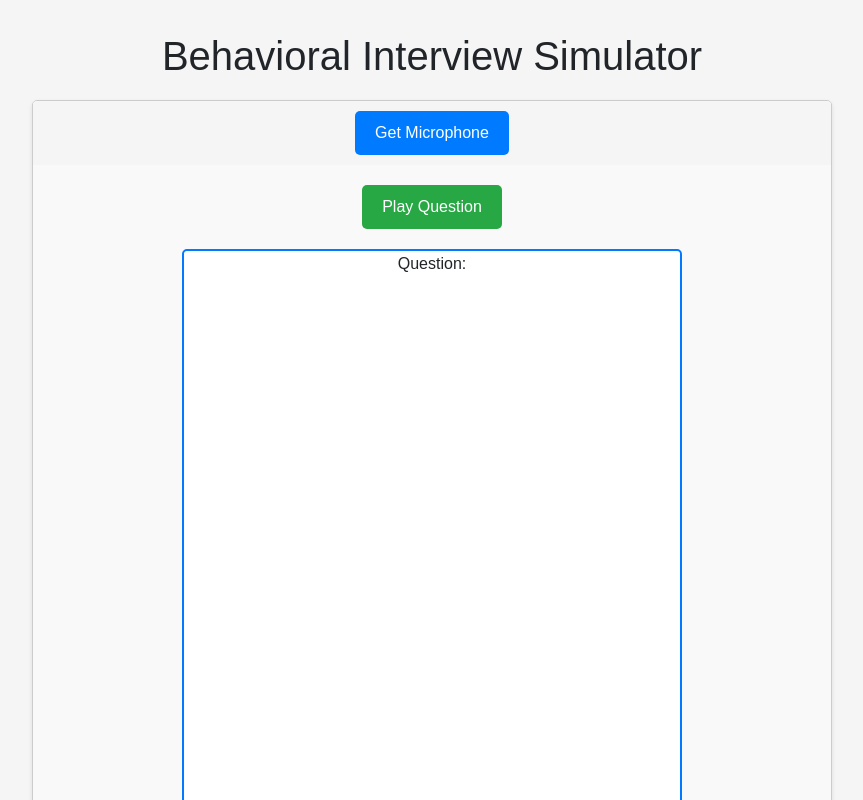
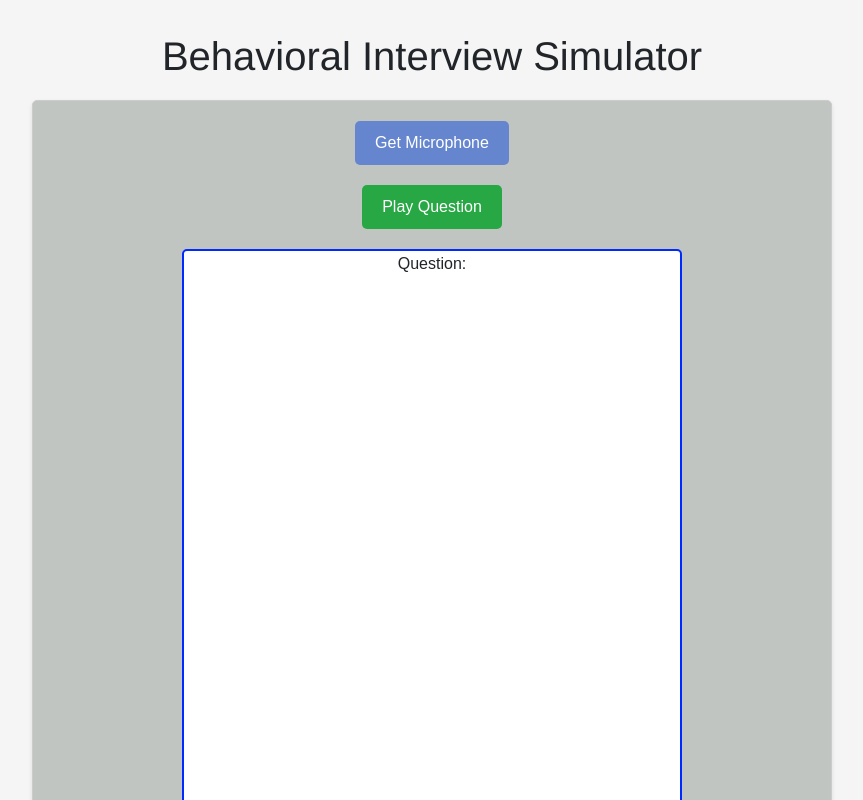
Before and after one commit to agdhruv14/Behavioral, a React (Vite) app in the folder react-recorder/: page / in a window 1280 px wide. Shown: the top 800 px of the page, without its empty margins (208-1071 px from the left). Built offline with nearby package versions, Linux system fonts and the light colour scheme.

Commit message:
changed feedback page

```diff
--- a/react-recorder/src/App.css
+++ b/react-recorder/src/App.css
@@ -5,3 +5,7 @@
   text-align: center;
 
 }
+
+.header {
+  font-family: 'Franklin Gothic Medium', 'Arial Narrow', Arial, sans-serif;
+}
--- a/react-recorder/src/App.jsx
+++ b/react-recorder/src/App.jsx
@@ -13,7 +13,7 @@ const App = () => {
     };
     return (
         <div>
-            <h1>Behavioral Interview Simulator</h1>
+            <h1 className = "header">Behavioral Interview Simulator</h1>
             <div>
                 {showAudioRecorder ? <AudioRecorder /> : <Feedback />}
             </div>
--- a/react-recorder/src/AudioRecorder.jsx
+++ b/react-recorder/src/AudioRecorder.jsx
@@ -102,7 +102,7 @@ const AudioRecorder = () => {
 
     return (
        <div className="chatbot-container">
-        <div className="audio-controls">
+        <div className="audio-playe">
             {!permission ? (
                 <button onClick={getMicrophonePermission} type="button">
                     Get Microphone
--- a/react-recorder/src/Feedback.jsx
+++ b/react-recorder/src/Feedback.jsx
@@ -10,6 +10,7 @@ const Feedback=() => {
     useEffect(() => {
         // Using fetch to fetch the api from
         // flask server it will be redirected to proxy
+        const fetchData=async () => {
         fetch("http://127.0.0.1:8080/analysis", {
             mode: "cors"
         }).then((res) => {
@@ -20,8 +21,19 @@ const Feedback=() => {
                 description: responseData.Analysis
             });
         })
+        }
+        const handleVisibilityChange = () => {
+            if (!document.hidden) {
+                fetchData();
+            }
+        };
+        document.addEventListener('visibilitychange', handleVisibilityChange);
+        // Fetch data when component mounts
+        fetchData();
+        return () => {
+            document.removeEventListener('visibilitychange', handleVisibilityChange);
+        };
         }, []);
-
 
     return (
         <div>
--- a/react-recorder/src/index.css
+++ b/react-recorder/src/index.css
@@ -49,14 +49,30 @@ main {
   background-color: #218838;
 }
 
+.audio-playe button {
+  padding: 10px 20px;
+  margin: 20px;
+  background-color: #6586cf;
+  color: #fff;
+  border: none;
+  border-radius: 5px;
+  cursor: pointer;
+  transition: background-color 0.3s ease;
+}
+
+.audio-playe button:hover {
+  background-color: #22489a;
+}
+
+
 p#questionText {
   font-size: 18px;
   margin-top: 20px;
 }
 
 .textbox {
-  background-color: #fff;
-  border: 2px solid #007bff;
+  background-color: #FFFFFF;
+  border: 2px solid #002aff;
   border-radius: 5px;
   padding: 1px;
   max-width: 500px;
@@ -70,7 +86,7 @@ p#questionText {
   margin: 20px auto;
   border: 1px solid #ccc;
   border-radius: 5px;
-  background-color: #f9f9f9;
+  background-color: #C0C5C1;
   overflow: hidden;
   box-shadow: 0 2px 4px rgba(0, 0, 0, 0.1);
 }
```
